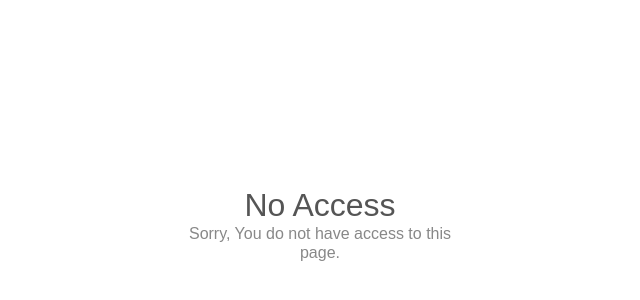
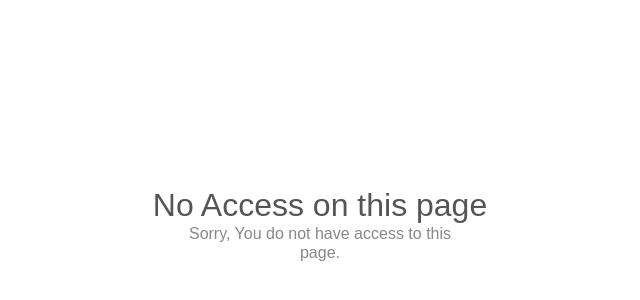
Before and after one commit to harry2491/Test2, a plain HTML site: page 403.html in a window 1280 px wide. Shown: the part 176-476 px from the top of the page, without its empty margins (320-960 px from the left). Drawn offline with Linux system fonts and the light colour scheme.

Commit message:
Changed the content in 403 page

```diff
--- a/403.html
+++ b/403.html
@@ -2,7 +2,7 @@
 <html lang="en">
 <head>
     <meta charset="utf-8">
-    <title>Forbidden Page</title>
+    <title>Forbidden Page!</title>
     <meta name="viewport" content="width=device-width, initial-scale=1">
     <style>
 
@@ -53,7 +53,7 @@
     </style>
 </head>
 <body>
-    <h1>No Access</h1>
+    <h1>No Access on this page</h1>
     <p>Sorry, You do not have access to this page.</p>
 </body>
 </html>
```
